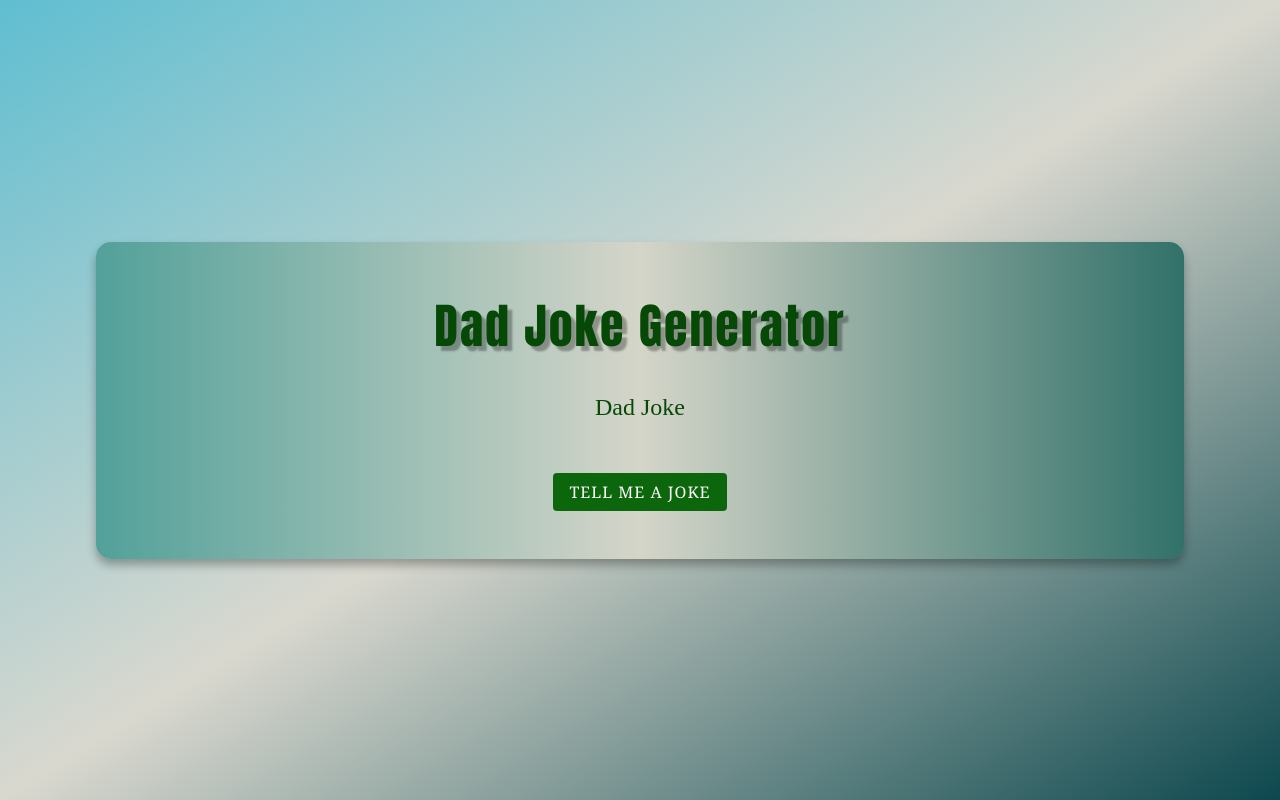
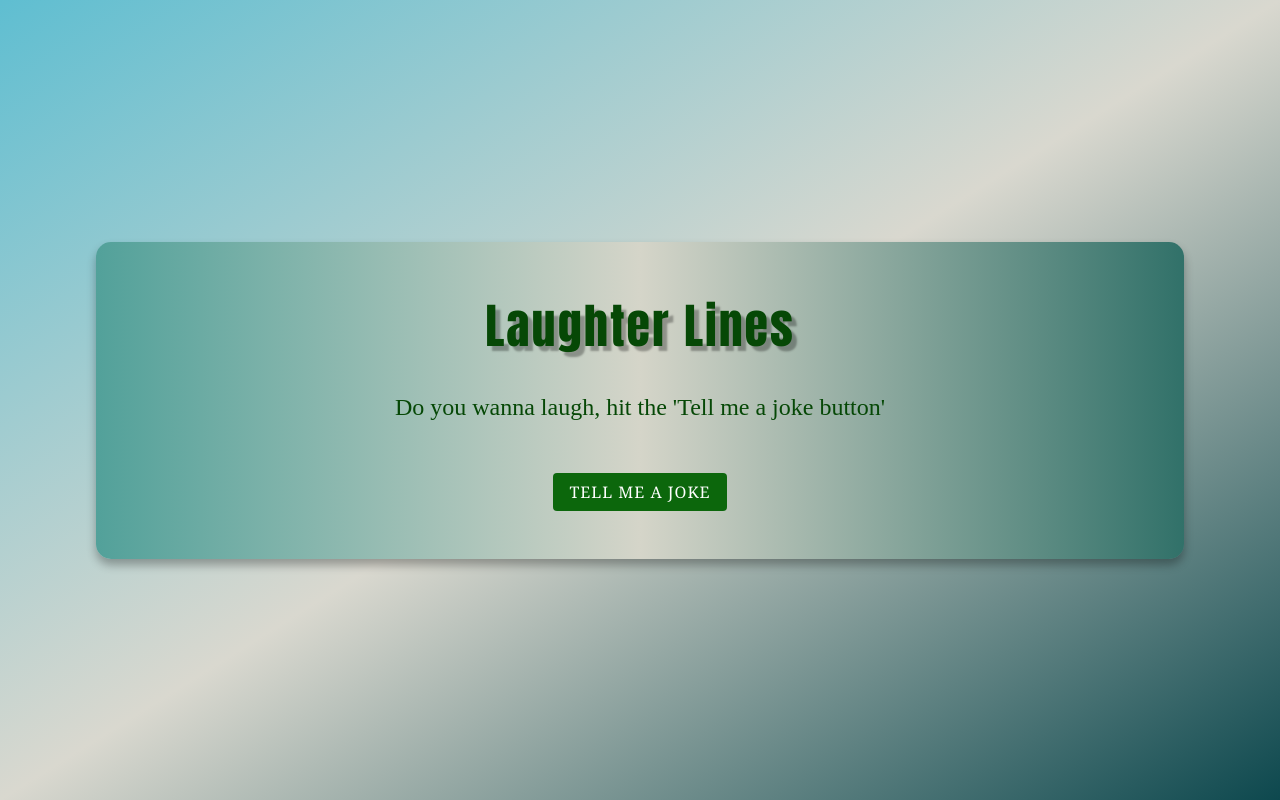
Before and after one commit to CodeSperk/Random-Joke-Generator-API-YT, a plain HTML site: page index.html in a window 1280 px wide. Drawn offline with Linux system fonts and the light colour scheme.

Commit message:
Title and initial para changed

```diff
--- a/index.html
+++ b/index.html
@@ -3,14 +3,14 @@
 <head>
   <meta charset="UTF-8">
   <meta name="viewport" content="width=device-width, initial-scale=1.0">
-  <title>Joke Generator</title>
+  <title>Jokes</title>
   <link rel="stylesheet" href="./styles/styles.css">
 </head>
 
 <body>
   <div class="container">
-    <h1 class="heading">Dad Joke Generator</h1>
-    <p class="joke" id="joke">Dad Joke</p>
+    <h1 class="heading">Laughter Lines</h1>
+    <p class="joke" id="joke">Do you wanna laugh, hit the 'Tell me a joke button'</p>
     <button id="btn" class="btn">Tell me A Joke</button>
   </div>
 
```
